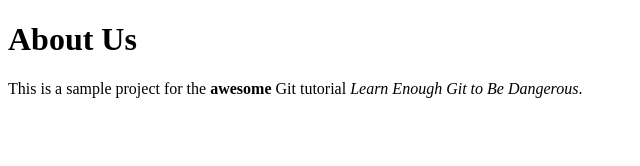
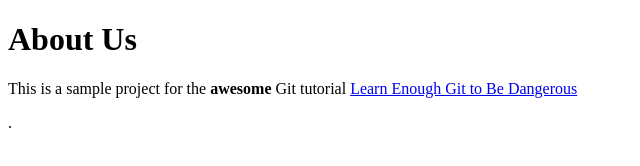
Before and after one commit to Ildevertdaisy/website, a plain HTML site: page about.html in a window 1280 px wide. Shown: the whole page, without its empty margins (0-640 px from the left). Drawn offline with Linux system fonts and the light colour scheme.

Commit message:
Add link to Tutorial title

```diff
--- a/about.html
+++ b/about.html
@@ -10,7 +10,6 @@
     <h1>About Us</h1>
     <p>
         This is a sample project for the <strong>awesome</strong>
-        Git tutorial <em>Learn Enough Git to Be Dangerous</em>.
-    </p>
+        Git tutorial <a href="https://www.learnenough.com/git-tutorial"></em>Learn Enough Git to Be Dangerous</em></a></p>.
 </body>
 </html>
```
